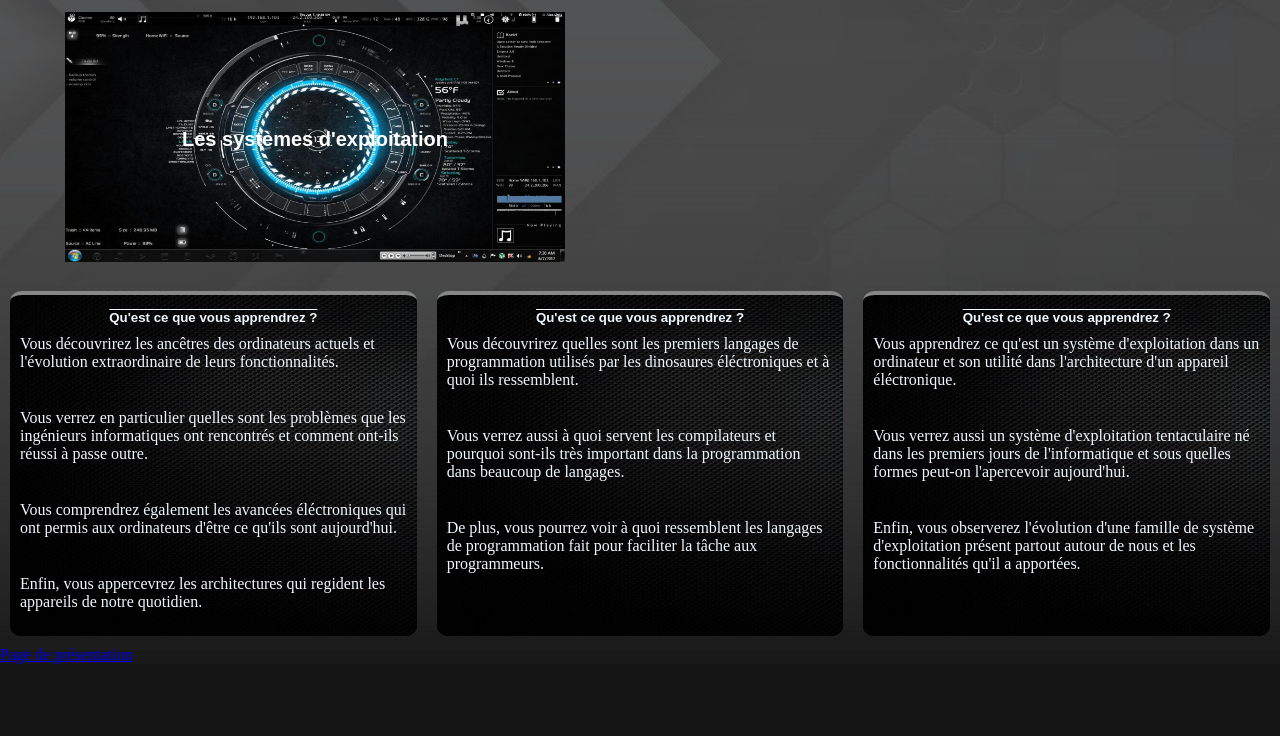
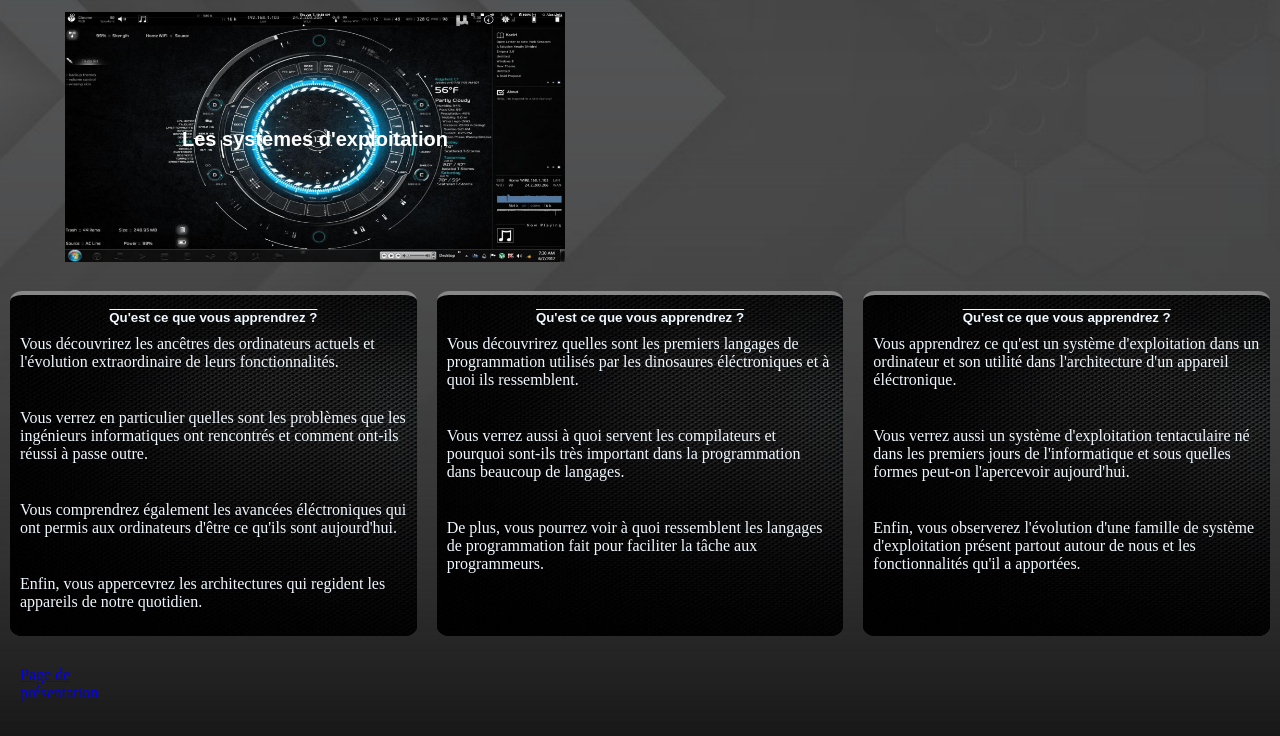
Before and after one commit to Tom314905335798386794917762793/-Tom314905335798386794917762793.github.io, a plain HTML site: page index.html in a window 1280 px wide. Shown: the part 545-1281 px from the top of the page. Before the commit the page ends 1209 px from the top, so only its background shows below. Drawn offline with Linux system fonts and the light colour scheme.

Commit message:
Update style_index.css

```diff
--- a/css/style_index.css
+++ b/css/style_index.css
@@ -130,3 +130,9 @@ nav {
     text-align: start;
     color: aliceblue;
 }
+
+.presentation {
+    margin: 20px;
+    width: 100px;
+    height: 50px;
+}
```
